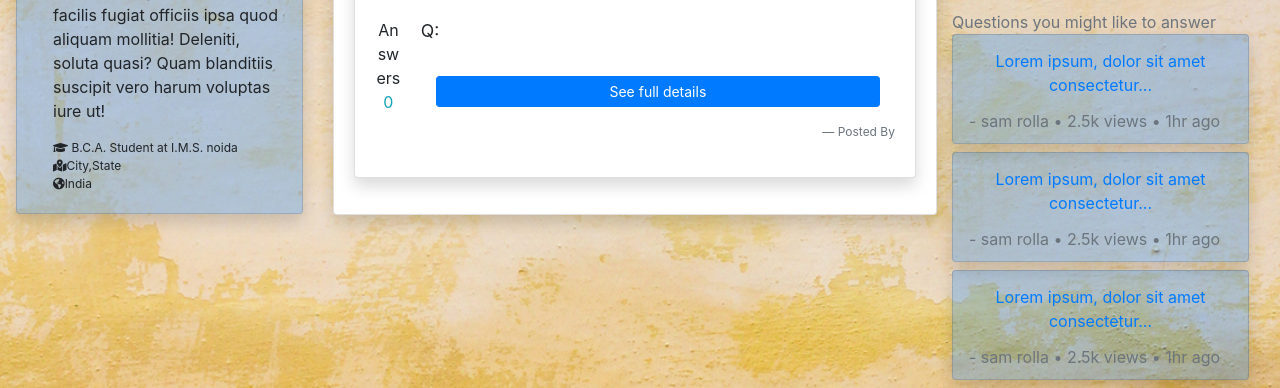
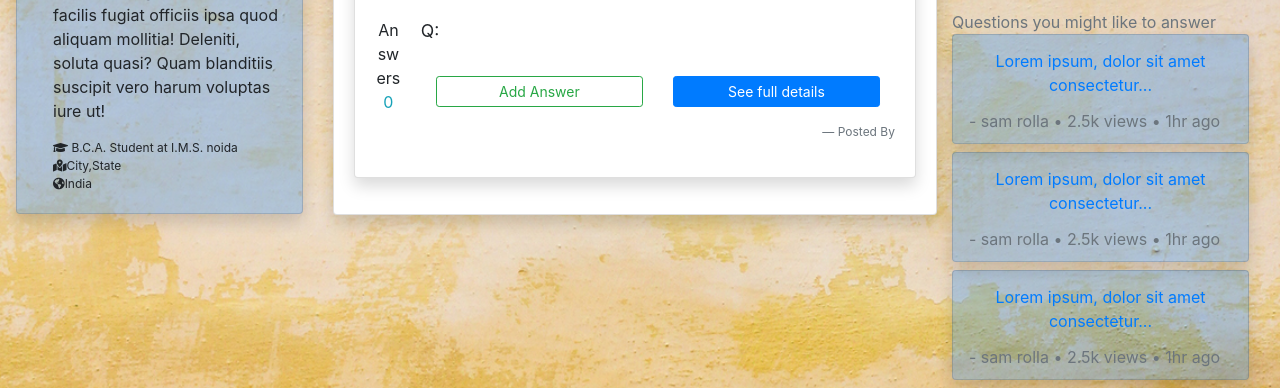
Before and after one commit to satyamfouzdar/quanda-local, a Django app: page /accounts/profile/ in a window 1280 px wide. Shown: the part 520-908 px from the top of the page. Run offline with Django 3.2, Linux system fonts and the light colour scheme; some libraries are stand-ins or nearby versions.

Commit message:
Added answer buttom in question card

```diff
--- a/templates/qna/snippets/questionCard.html
+++ b/templates/qna/snippets/questionCard.html
@@ -24,7 +24,14 @@
               <a href="{% url 'tags' tag.slug %}" class="mr-2 mb-2 badge badge-info"><i class="fas fa-tag"> {{ tag }}</i></a>
             {% endfor %}
           </div>
-          <a href="#" class="btn btn-primary btn-sm btn-block mt-3">See full details</a>
+          <div class="row">
+            <div class="col">
+              <a href="#" class="btn btn-outline-success btn-sm btn-block mt-3">Add Answer</a>
+            </div>
+            <div class="col">
+              <a href="#  " class="btn btn-primary btn-sm btn-block mt-3">See full details</a>
+            </div>
+          </div>
         </div>
         <blockquote class="blockquote text-right"></p>
           <footer class="blockquote-footer" style="font-size: 0.75rem;">Posted By
```
